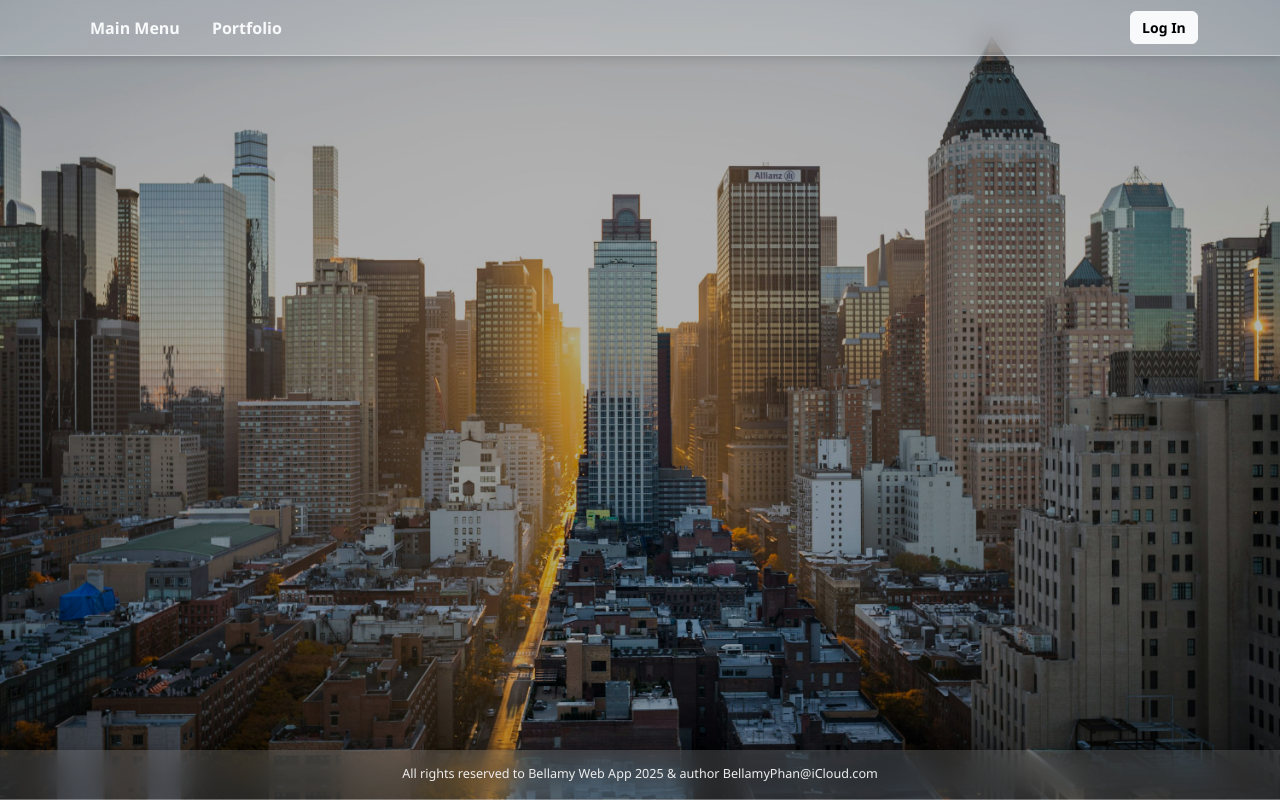
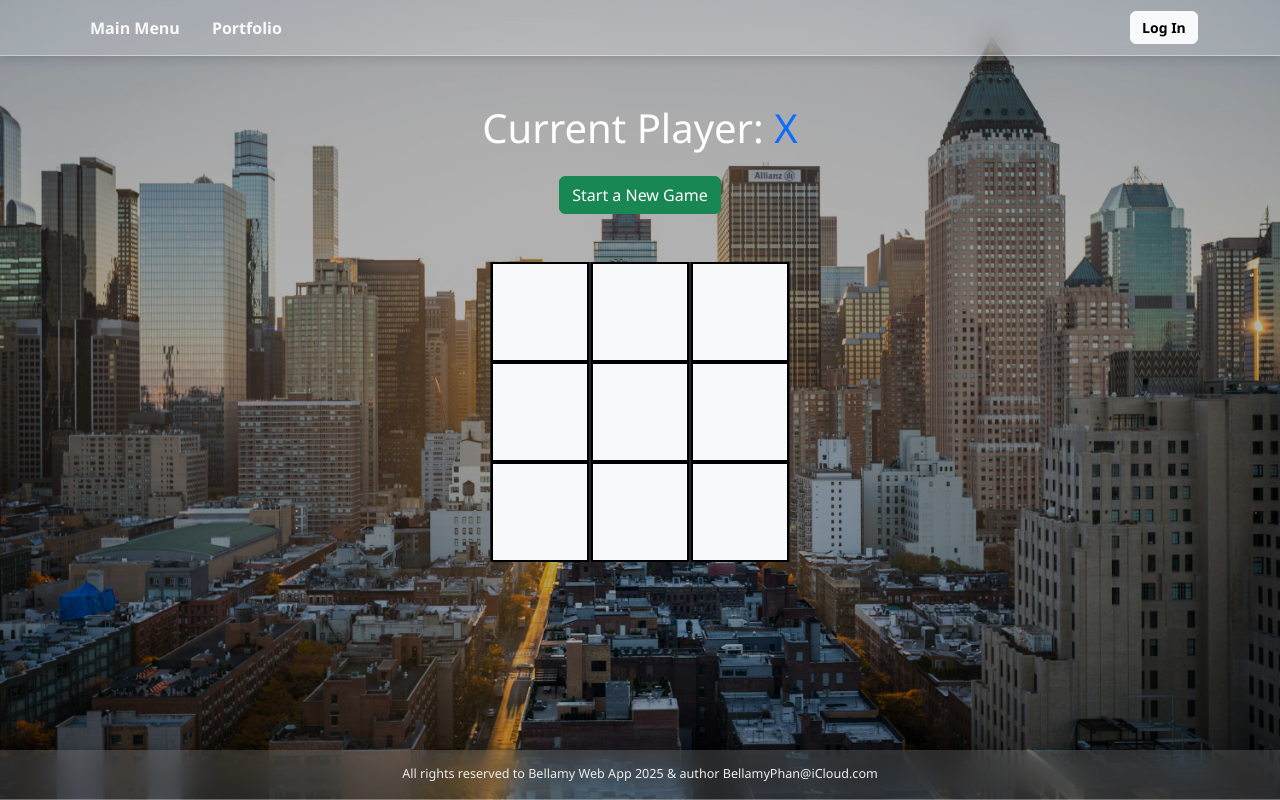
Before and after one commit to bellamyp/bellamy-web-app, an Angular app in the folder angular-frontend/: page /tic-tac-toe in a window 1280 px wide. Before the commit this address led to /. Built offline with nearby package versions, Linux system fonts and the light colour scheme.

Commit message:
frontend: finish basic tic-tac-toe game

```diff
--- a/angular-frontend/src/app/app.routes.ts
+++ b/angular-frontend/src/app/app.routes.ts
@@ -29,5 +29,10 @@
         canActivate: [authGuard],
         loadComponent: () => import('./feature/bank/components/bank-create/bank-create.component')
             .then(m => m.BankCreateComponent)
+    },
+    {
+        path: 'tic-tac-toe',
+        loadComponent: () => import('./feature/tic-tac-toe/components/board/board.component')
+            .then(m => m.BoardComponent)
     }
 ];
--- a/angular-frontend/src/app/feature/menu/components/main-menu/main-menu.component.ts
+++ b/angular-frontend/src/app/feature/menu/components/main-menu/main-menu.component.ts
@@ -32,7 +32,7 @@
 
   tickTacToe(): void {
     // Navigate to the Tic Tac Toe game page
-    alert('Tic Tac Toe game is under construction.');
+    this.router.navigate(['/tic-tac-toe']);
   }
 
   changeBackground(): void {
--- a/angular-frontend/src/app/feature/tic-tac-toe/components/board/board.component.html
+++ b/angular-frontend/src/app/feature/tic-tac-toe/components/board/board.component.html
@@ -1 +1,16 @@
-<p>board works!</p>
+<div class="container text-center mt-4">
+    <h1 class="mb-4">Current Player: <span class="text-primary">{{ player }}</span></h1>
+
+    <button class="btn btn-success mb-4" (click)="newGame()">Start a New Game</button>
+
+    <h2 *ngIf="winner" class="text-danger">
+        Player {{ winner }} wins!
+    </h2>
+
+    <main class="d-flex flex-wrap justify-content-center mt-4" style="max-width: 300px; margin: 0 auto;">
+        <app-square *ngFor="let square of squares; let i = index" [value]="square" (click)="makeMove(i)"
+            class="border border-dark d-flex align-items-center justify-content-center"
+            style="width: 100px; height: 100px; font-size: 2rem;">
+        </app-square>
+    </main>
+</div>
--- a/angular-frontend/src/app/feature/tic-tac-toe/components/board/board.component.scss
+++ b/angular-frontend/src/app/feature/tic-tac-toe/components/board/board.component.scss
@@ -0,0 +1,11 @@
+main {
+    display: grid;
+    grid-template-columns: 200px 200px 200px;
+    grid-gap: 0px;
+}
+
+app-square {
+    width: 200px;
+    height: 200px;
+    border: 1px solid gray;
+}
--- a/angular-frontend/src/app/feature/tic-tac-toe/components/board/board.component.ts
+++ b/angular-frontend/src/app/feature/tic-tac-toe/components/board/board.component.ts
@@ -1,11 +1,61 @@
 import { Component } from '@angular/core';
+import { SquareComponent } from "../square/square.component";
+import { CommonModule } from '@angular/common';
 
 @Component({
   selector: 'app-board',
-  imports: [],
+  imports: [SquareComponent, CommonModule],
   templateUrl: './board.component.html',
   styleUrl: './board.component.scss'
 })
 export class BoardComponent {
 
+  squares!: any[];  // Declare an array for the squares
+  xIsNext!: boolean;  // Boolean flag to track whether it's X's turn or O's
+  winner!: string | null;  // Track the winner, null if no winner yet
+
+  constructor() {
+    this.newGame();  // Initialize the game
+  }
+
+  newGame() {
+    this.squares = Array(9).fill(null);  // Initialize squares to an array of 9 null values
+    this.xIsNext = true;  // X starts the game
+    this.winner = null;  // No winner initially
+  }
+
+  get player() {
+    return this.xIsNext ? 'X' : 'O';  // Return the current player (X or O)
+  }
+
+  makeMove(index: number) {
+    if (!this.squares[index] && !this.winner) {  // Only allow a move if the square is empty and there's no winner
+      this.squares.splice(index, 1, this.player);  // Update the square with the current player's symbol
+      this.xIsNext = !this.xIsNext;  // Switch turns
+    }
+    this.winner = this.calculateWinner();  // Check if there's a winner
+  }
+
+  calculateWinner() {
+    const lines = [
+      [0, 1, 2],
+      [3, 4, 5],
+      [6, 7, 8],
+      [0, 3, 6],
+      [1, 4, 7],
+      [2, 5, 8],
+      [0, 4, 8],
+      [2, 4, 6]
+    ];
+
+    // Check each line for a winner
+    for (let i = 0; i < lines.length; i++) {
+      const [a, b, c] = lines[i];
+      if (this.squares[a] && this.squares[a] === this.squares[b] && this.squares[a] === this.squares[c]) {
+        return this.squares[a];  // Return the winner symbol (X or O)
+      }
+    }
+    return null;  // Return null if no winner yet
+  }
+
 }
--- a/angular-frontend/src/app/feature/tic-tac-toe/components/square/square.component.html
+++ b/angular-frontend/src/app/feature/tic-tac-toe/components/square/square.component.html
@@ -1 +1,3 @@
-<p>square works!</p>
+<div class="square d-flex align-items-center justify-content-center">
+    {{ value }}
+</div>
--- a/angular-frontend/src/app/feature/tic-tac-toe/components/square/square.component.scss
+++ b/angular-frontend/src/app/feature/tic-tac-toe/components/square/square.component.scss
@@ -0,0 +1,24 @@
+.square {
+    width: 100px;
+    height: 100px;
+    border: 2px solid #000;
+    font-size: 2rem;
+    font-weight: bold;
+    text-transform: uppercase;
+    cursor: pointer;
+    background-color: #f8f9fa;
+    /* Light gray background */
+    transition: background-color 0.3s ease, transform 0.2s ease;
+}
+
+.square:hover {
+    background-color: #e9ecef;
+    /* Slightly darker gray on hover */
+    transform: scale(1.05);
+    /* Slight zoom effect */
+}
+
+.square:active {
+    background-color: #dee2e6;
+    /* Even darker gray when clicked */
+}
--- a/angular-frontend/src/app/feature/tic-tac-toe/components/square/square.component.ts
+++ b/angular-frontend/src/app/feature/tic-tac-toe/components/square/square.component.ts
@@ -1,4 +1,4 @@
-import { Component } from '@angular/core';
+import { Component, Input } from '@angular/core';
 
 @Component({
   selector: 'app-square',
@@ -8,4 +8,6 @@
 })
 export class SquareComponent {
 
+  @Input() value!: 'X' | 'O';
+
 }
```
